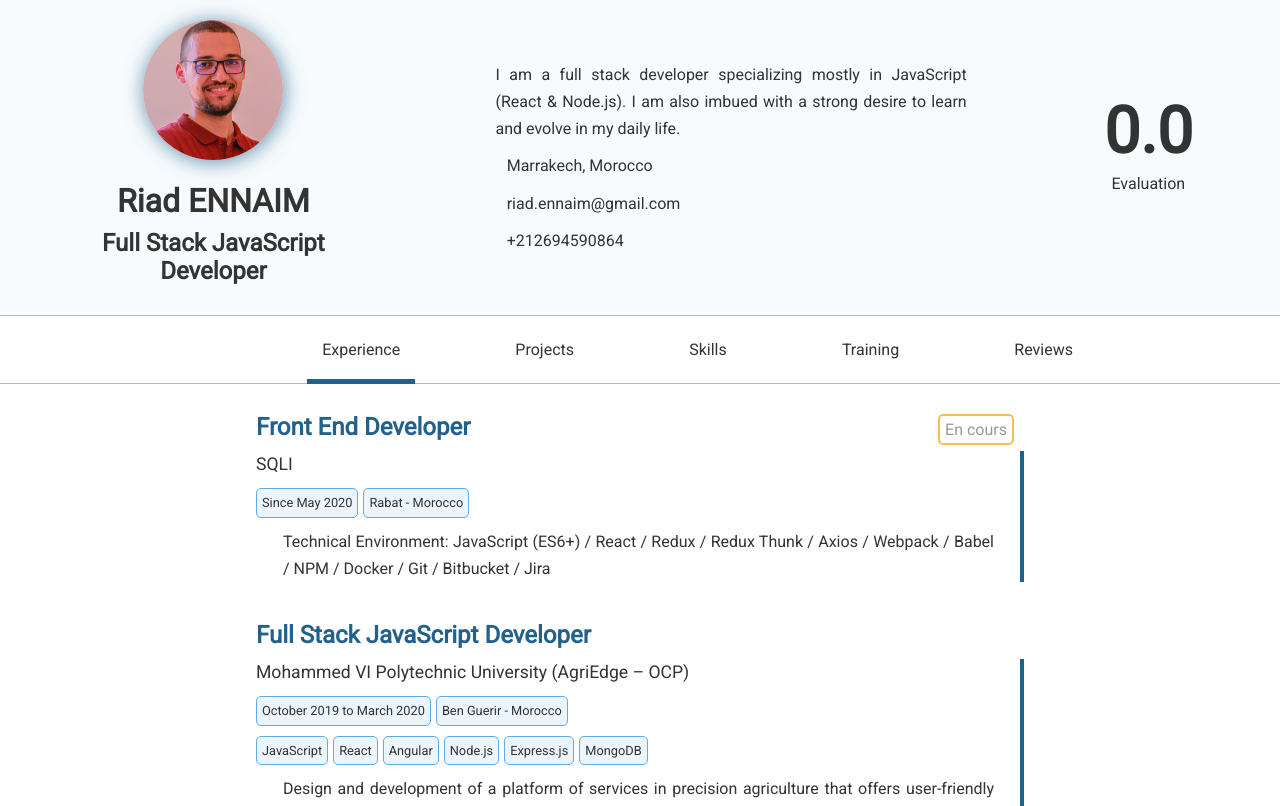
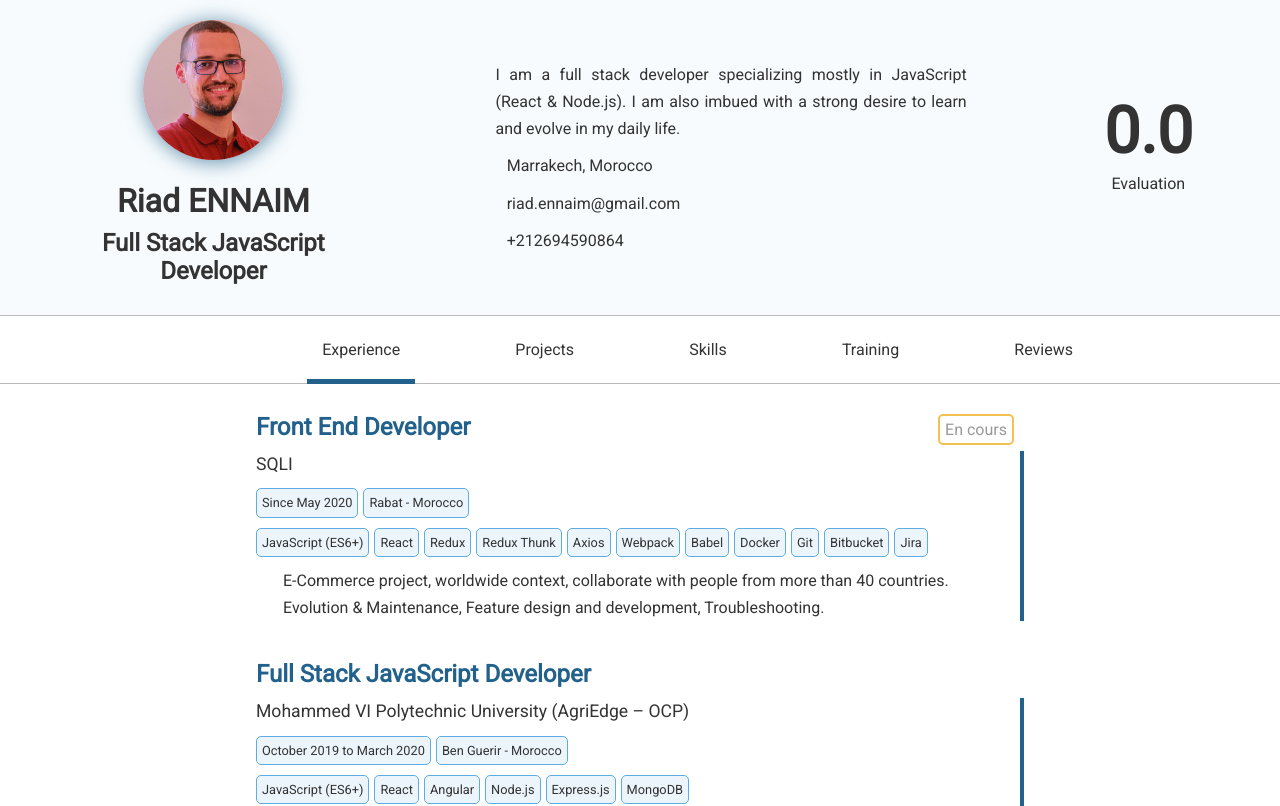
Before and after one commit to Riad-ENNAIM/cv_nextjs, a Next.js app: page / in a window 1280 px wide. Shown: the top 806 px of the page. Built offline with nearby package versions, Linux system fonts and the light colour scheme; no server answers.

Commit message:
Update Profile Informations

```diff
--- a/data/profile.js
+++ b/data/profile.js
@@ -30,8 +30,58 @@ export const frProfile = {
       location: "Rabat - Maroc",
       tasks: [
         {
-          _id: "T1",
-          text: "Environnement technique: JavaScript (ES6+) / React / Redux / Redux Thunk / Axios / Webpack / Babel / NPM / Docker / Git / Bitbucket / Jira"
+          _id: "T01",
+          text: "Projet e-commerce mondial, collaboration avec des personnes de plus de 40 pays."
+        },
+        {
+          _id: "T02",
+          text: "Évolution & maintenance, conception & développement des fonctionnalités."
+        }
+      ],
+      technologies: [
+        {
+          _id: "S01",
+          text: "JavaScript (ES6+)"
+        },
+        {
+          _id: "S02",
+          text: "React"
+        },
+        {
+          _id: "S03",
+          text: "Redux"
+        },
+        {
+          _id: "S04",
+          text: "Redux Thunk"
+        },
+        {
+          _id: "S05",
+          text: "Axios"
+        },
+        {
+          _id: "S06",
+          text: "Webpack"
+        },
+        {
+          _id: "S07",
+          text: "Babel"
+        },
+        {
+          _id: "S08",
+          text: "Docker"
+        },
+        {
+          _id: "S09",
+          text: "Git"
+        },
+        {
+          _id: "S010",
+          text: "Bitbucket"
+        },
+        {
+          _id: "S011",
+          text: "Jira"
         }
       ]
     },
@@ -56,7 +106,7 @@ export const frProfile = {
       technologies: [
         {
           _id: "Sa1",
-          text: "JavaScript"
+          text: "JavaScript (ES6+)"
         },
         {
           _id: "Sa2",
@@ -77,7 +127,7 @@ export const frProfile = {
         {
           _id: "Sa6",
           text: "MongoDB"
-        },
+        }
       ]
     },
     {
@@ -126,6 +176,14 @@ export const frProfile = {
         {
           _id: "Sb5",
           text: "Laravel"
+        },
+        {
+          _id: "Sb6",
+          text: "Git"
+        },
+        {
+          _id: "Sb7",
+          text: "GitLab"
         }
       ]
     },
@@ -191,6 +249,14 @@ export const frProfile = {
         {
           _id: "Sc6",
           text: "MySQL"
+        },
+        {
+          _id: "Sc7",
+          text: "Git"
+        },
+        {
+          _id: "Sc8",
+          text: "GitLab"
         }
       ]
     },
@@ -740,8 +806,58 @@ export const engProfile = {
       location: "Rabat - Morocco",
       tasks: [
         {
-          _id: "T1",
-          text: "Technical Environment: JavaScript (ES6+) / React / Redux / Redux Thunk / Axios / Webpack / Babel / NPM / Docker / Git / Bitbucket / Jira"
+          _id: "T01",
+          text: "E-Commerce project, worldwide context, collaborate with people from more than 40 countries."
+        },
+        {
+          _id: "T02",
+          text: "Evolution & Maintenance, Feature design and development, Troubleshooting."
+        }
+      ],
+      technologies: [
+        {
+          _id: "S01",
+          text: "JavaScript (ES6+)"
+        },
+        {
+          _id: "S02",
+          text: "React"
+        },
+        {
+          _id: "S03",
+          text: "Redux"
+        },
+        {
+          _id: "S04",
+          text: "Redux Thunk"
+        },
+        {
+          _id: "S05",
+          text: "Axios"
+        },
+        {
+          _id: "S06",
+          text: "Webpack"
+        },
+        {
+          _id: "S07",
+          text: "Babel"
+        },
+        {
+          _id: "S08",
+          text: "Docker"
+        },
+        {
+          _id: "S09",
+          text: "Git"
+        },
+        {
+          _id: "S010",
+          text: "Bitbucket"
+        },
+        {
+          _id: "S011",
+          text: "Jira"
         }
       ]
     },
@@ -766,7 +882,7 @@ export const engProfile = {
       technologies: [
         {
           _id: "Sa1",
-          text: "JavaScript"
+          text: "JavaScript (ES6+)"
         },
         {
           _id: "Sa2",
@@ -787,7 +903,7 @@ export const engProfile = {
         {
           _id: "Sa6",
           text: "MongoDB"
-        },
+        }
       ]
     },
     {
@@ -836,6 +952,14 @@ export const engProfile = {
         {
           _id: "Sb5",
           text: "Laravel"
+        },
+        {
+          _id: "Sb6",
+          text: "Git"
+        },
+        {
+          _id: "Sb7",
+          text: "GitLab"
         }
       ]
     },
@@ -901,6 +1025,14 @@ export const engProfile = {
         {
           _id: "Sc6",
           text: "MySQL"
+        },
+        {
+          _id: "Sc7",
+          text: "Git"
+        },
+        {
+          _id: "Sc8",
+          text: "GitLab"
         }
       ]
     },
```
